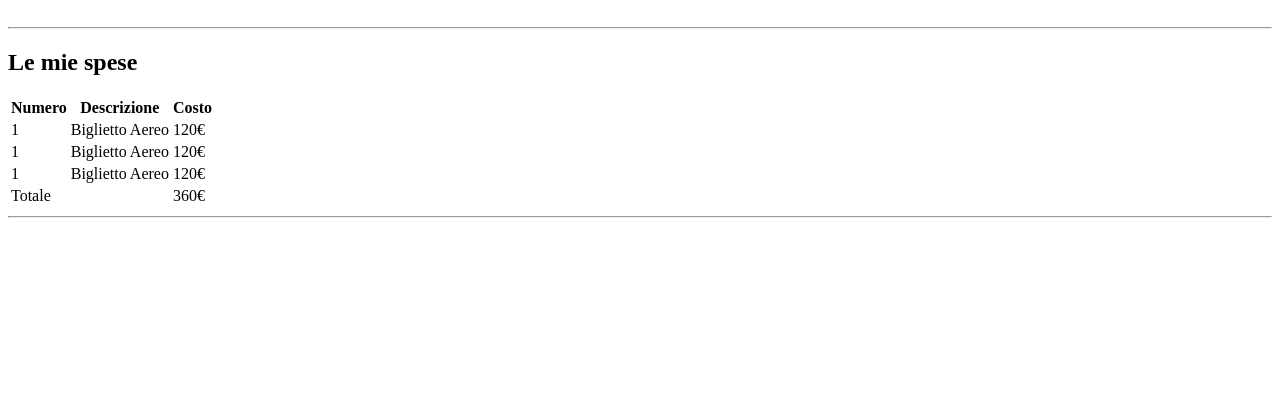
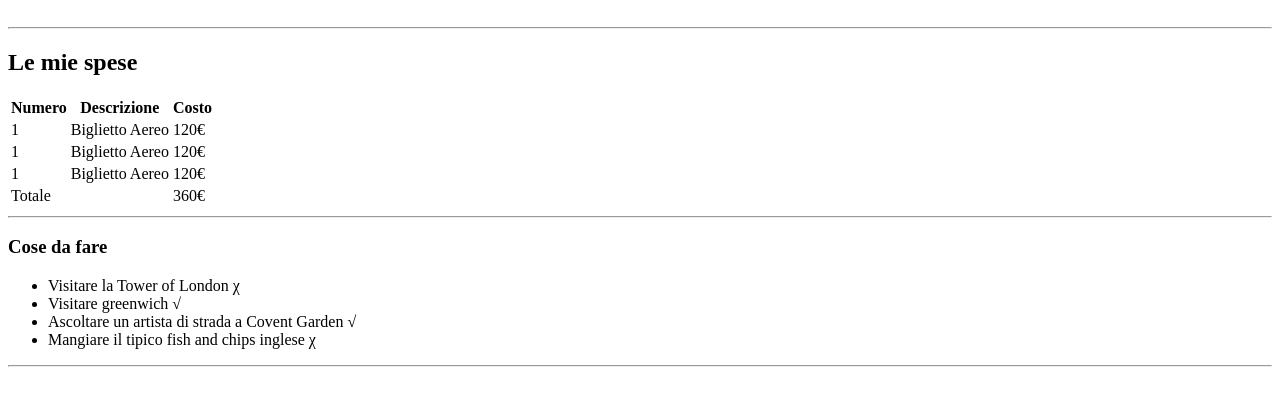
Before and after one commit to AnnaDAlessandro/html-london-trip, a plain HTML site: page file/index.html in a window 1280 px wide. Shown: the part 79-484 px from the top of the page. Drawn offline with Linux system fonts and the light colour scheme.

Commit message:
lista non numerata

```diff
--- a/file/index.html
+++ b/file/index.html
@@ -48,6 +48,16 @@
         </table>
         <hr>
       </section>
+      <section>
+        <h3>Cose da fare </h3>
+        <ul>
+            <li>Visitare la Tower of London &#967; </li>
+            <li>Visitare greenwich &#8730;</li>
+            <li>Ascoltare un artista di strada a Covent Garden &#8730;</li>
+            <li>Mangiare il tipico fish and chips inglese &#967; </li>
+        </ul>
+        <hr>
+      </section>
 
     </main>
     <footer>
```
